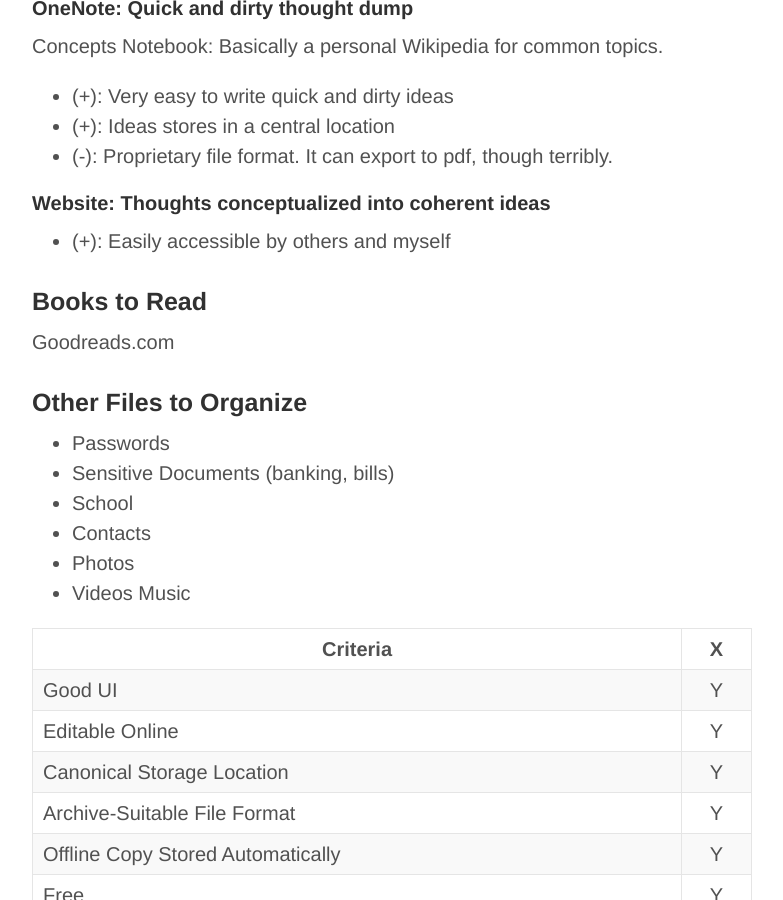
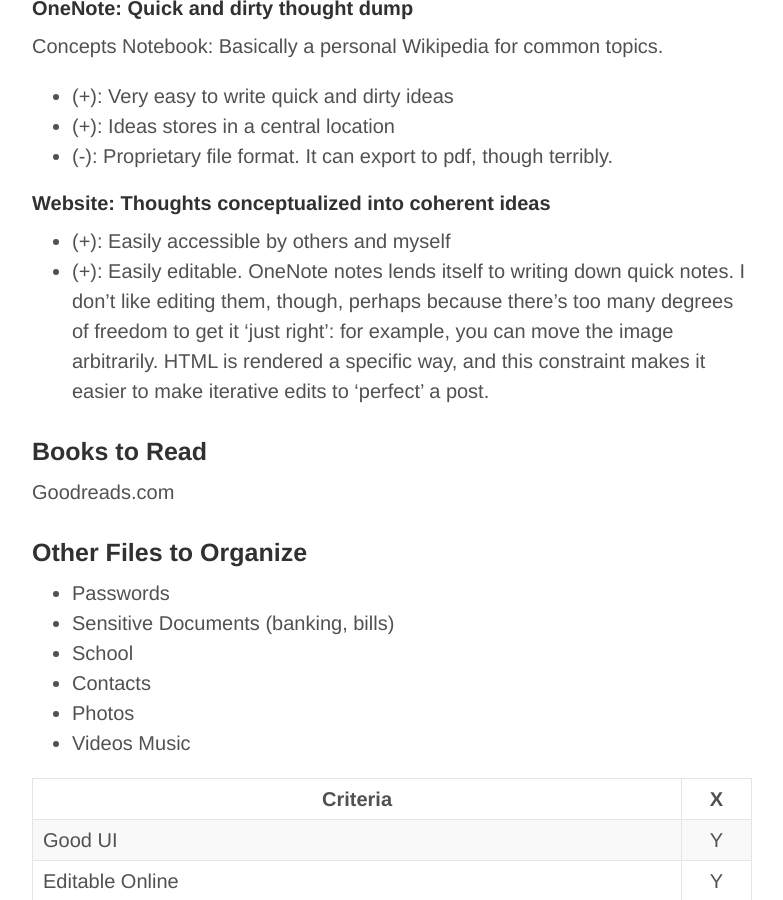
Before and after one commit to victorgan/victorgan.github.io, a Jekyll site: the page built from _posts/2014-09-15-organizing-files.md, in a window 1280 px wide and 900 px high, scrolled down 1552 px. Shown: the whole window, without its empty margins (248-1031 px from the left). Built offline with Jekyll 4.4.1, drawn with Linux system fonts in a browser that asks for light colours; nearby versions of some CDN libraries; library files that are not in the unit come from our copies; comment, search, counter and statistics services are not loaded.

Commit message:
Update 2014-09-15-organizing-files.md

```diff
--- a/_posts/2014-09-15-organizing-files.md
+++ b/_posts/2014-09-15-organizing-files.md
@@ -61,6 +61,7 @@ Concepts Notebook: Basically a personal Wikipedia for common topics.
 #### Website: Thoughts conceptualized into coherent ideas
 
 - (+): Easily accessible by others and myself
+- (+): Easily editable. OneNote notes lends itself to writing down quick notes. I don't like editing them, though, perhaps because there's too many degrees of freedom to get it 'just right': for example, you can move the image arbitrarily. HTML is rendered a specific way, and this constraint makes it easier to make iterative edits to 'perfect' a post.
 
 ### Books to Read
 Goodreads.com
```
